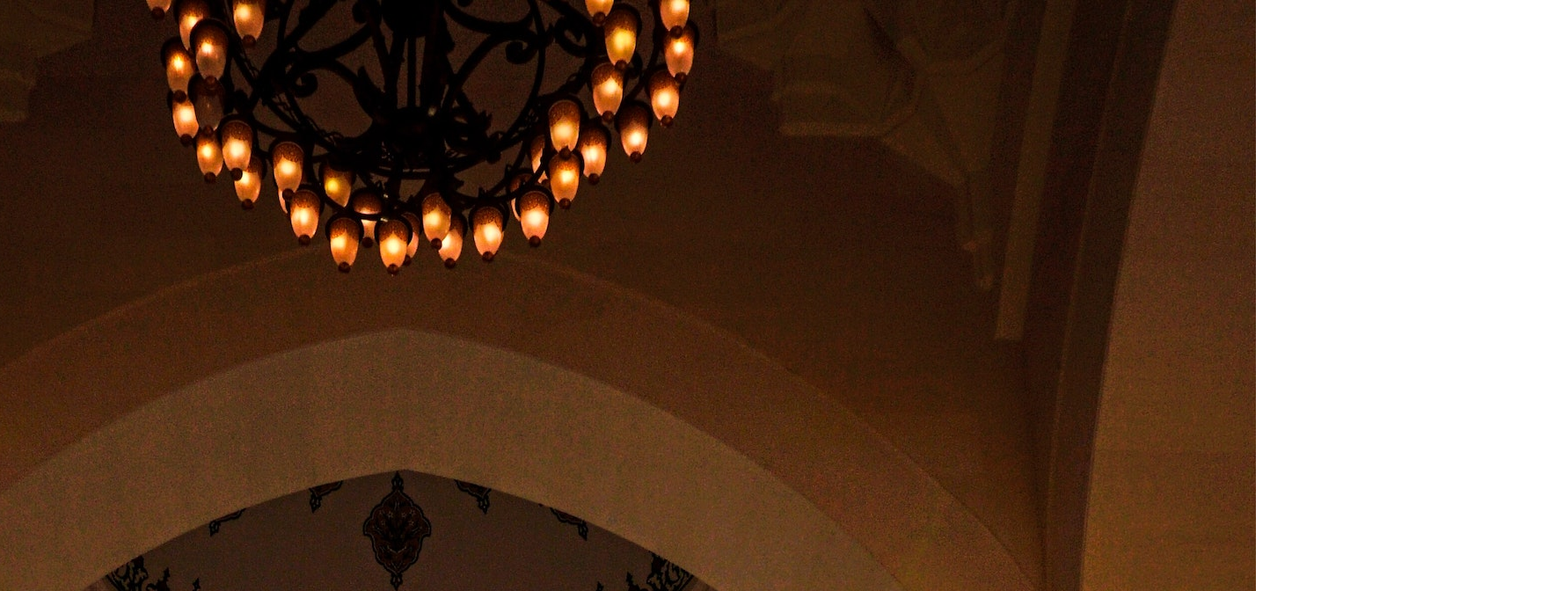
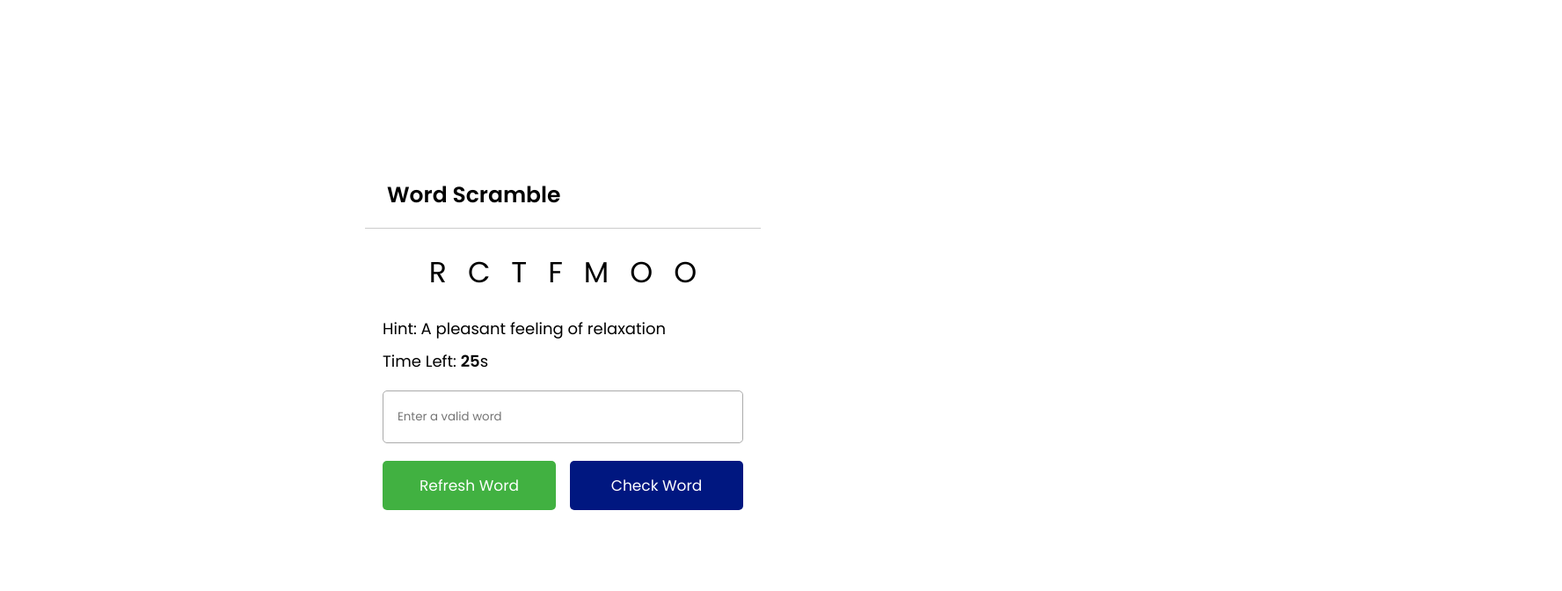
Before and after one commit to kukyyy/kukyyy.github.io, a plain HTML site: page index.html in a window 1280 px wide. Shown: the top 672 px of the page at 88% size, 1776 px wide, since content can reach past the window. Drawn offline with Linux system fonts and the light colour scheme.

Commit message:
Update index.html

```diff
--- a/index.html
+++ b/index.html
@@ -13,7 +13,6 @@
 
 </head>
 <body>
- <img src='https://github.com/kukyyy/kukyyy.github.io/blob/main/mekteb.jpg.jpg'>
     <div class="container">
     <h2>Word Scramble</h2>
     <div class="content">
```
